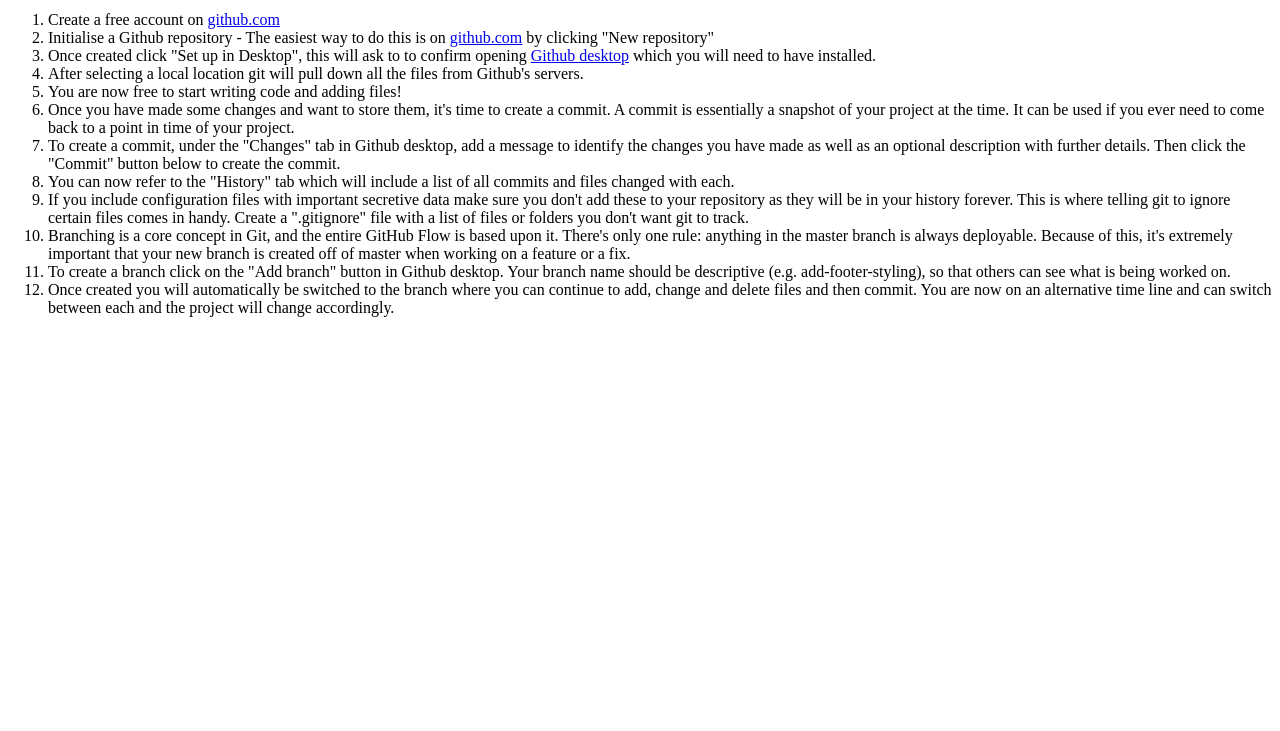
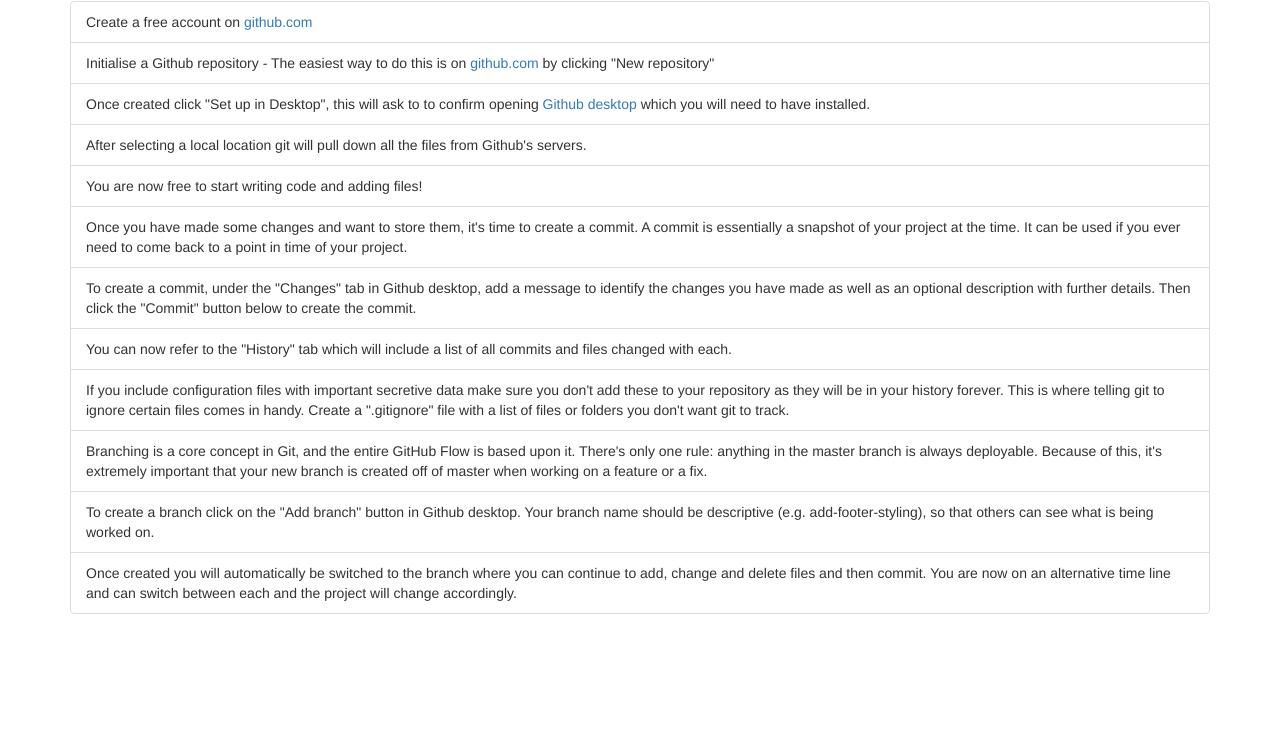
Before and after one commit to Lord-Einarr/gitlesson, a plain HTML site: page index.html in a window 1280 px wide. Shown: the part 69-800 px from the top of the page. Drawn offline with nearby package versions, Linux system fonts and the light colour scheme.

Commit message:
adding css

```diff
--- a/index.html
+++ b/index.html
@@ -5,50 +5,56 @@
   <meta http-equiv="X-UA-Compatible" content="IE=Edge">
 
   <title>Git walk-through</title>
+
+  <link rel="stylesheet" type="text/css" href="https://maxcdn.bootstrapcdn.com/bootstrap/3.3.7/css/bootstrap.min.css">
+
+  <link rel="stylesheet" type="text/css" href="css/main.css">
 </head>
 <body>
-  <h1>How to use git</h1>
+  <div class="container">
+    <h1 class="fancy-heading">How to use git</h1>
 
-  <ol>
-    <li>
+    <ol class="list-group">
+      <li class="list-group-item">
         Create a free account on <a href="https://github.com" target="_blank">github.com</a>
       </li>
-    <li>
+      <li class="list-group-item">
         Initialise a Github repository - The easiest way to do this is on <a href="https://github.com" target="_blank">github.com</a> by clicking "New repository"
       </li>
-    <li>
+      <li class="list-group-item">
         Once created click "Set up in Desktop", this will ask to to confirm opening <a href="https://desktop.github.com/">Github desktop</a> which you will need to have installed.
       </li>
-    <li>
+      <li class="list-group-item">
         After selecting a local location git will pull down all the files from Github's servers.
       </li>
-    <li>
+      <li class="list-group-item">
         You are now free to start writing code and adding files!
       </li>
-    <li>
+      <li class="list-group-item">
         Once you have made some changes and want to store them, it's time to create a commit. A commit is essentially a snapshot of your project at the time. It can be used if you ever need to come back to a point in time of your project.
       </li>
-    <li>
+      <li class="list-group-item">
         To create a commit, under the "Changes" tab in Github desktop, add a message to identify the changes you have made as well as an optional description with further details. Then click the "Commit" button below to create the commit.
       </li>
-    <li>
+      <li class="list-group-item">
         You can now refer to the "History" tab which will include a list of all commits and files changed with each.
       </li>
-    <li>
+      <li class="list-group-item">
         If you include configuration files with important secretive data make sure you don't add these to your repository as they will be in your history forever. This is where telling git to ignore certain files comes in handy. Create a ".gitignore" file with a list of files or folders you don't want git to track.
       </li>
-
-    <li>
+      <li class="list-group-item">
         Branching is a core concept in Git, and the entire GitHub Flow is based upon it. There's only one rule: anything in the master branch is always deployable.
         Because of this, it's extremely important that your new branch is created off of master when working on a feature or a fix.
       </li>
-    <li>
+      <li class="list-group-item">
         To create a branch click on the "Add branch" button in Github desktop. Your branch name should be descriptive (e.g. add-footer-styling), so that others can see what is being worked on.
       </li>
-    <li>
+      <li class="list-group-item">
         Once created you will automatically be switched to the branch where you can continue to add, change and delete files and then commit. You are now on an alternative time line and can switch between each and the project will change accordingly.
       </li>
     </ol>
+  </div>
 
+  <script src="https://maxcdn.bootstrapcdn.com/bootstrap/3.3.7/js/bootstrap.min.js"></script>
 </body>
 </html>
```
Lines whose indentation alone changed are shown as unchanged.
